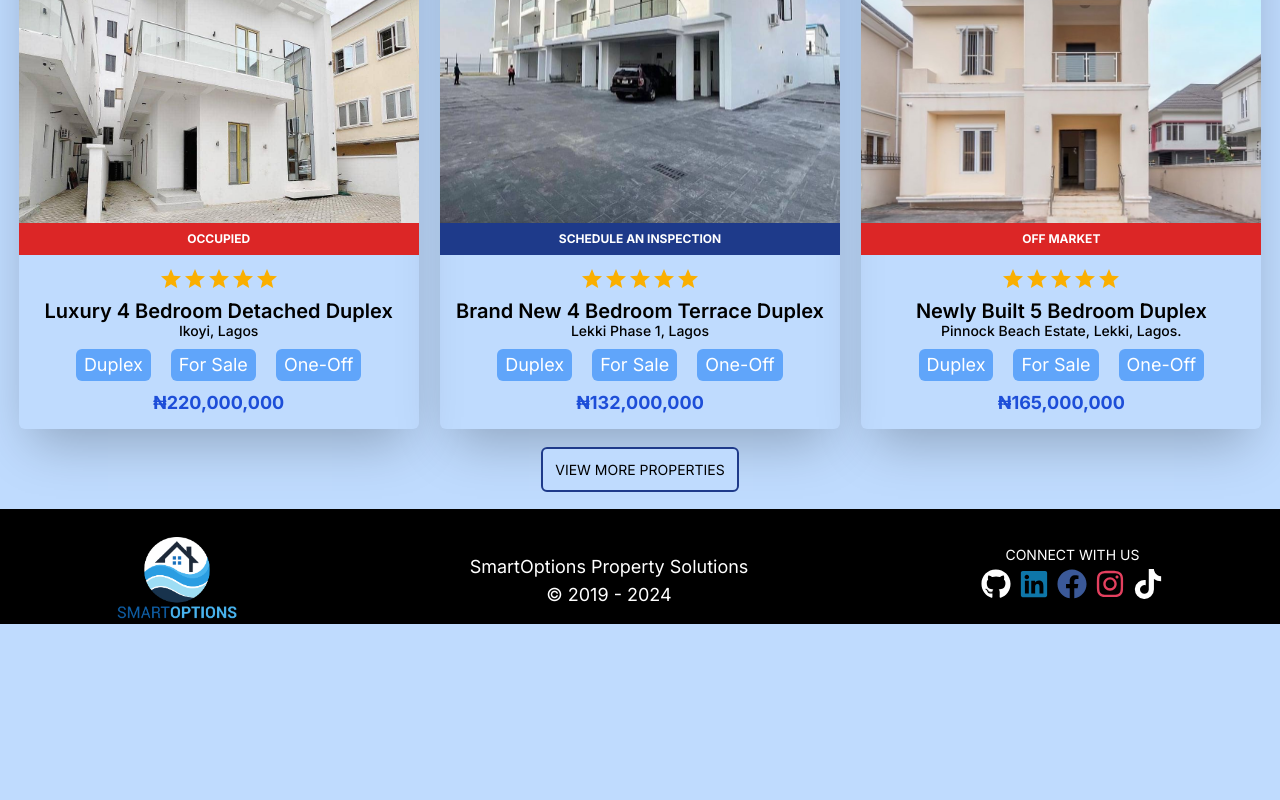
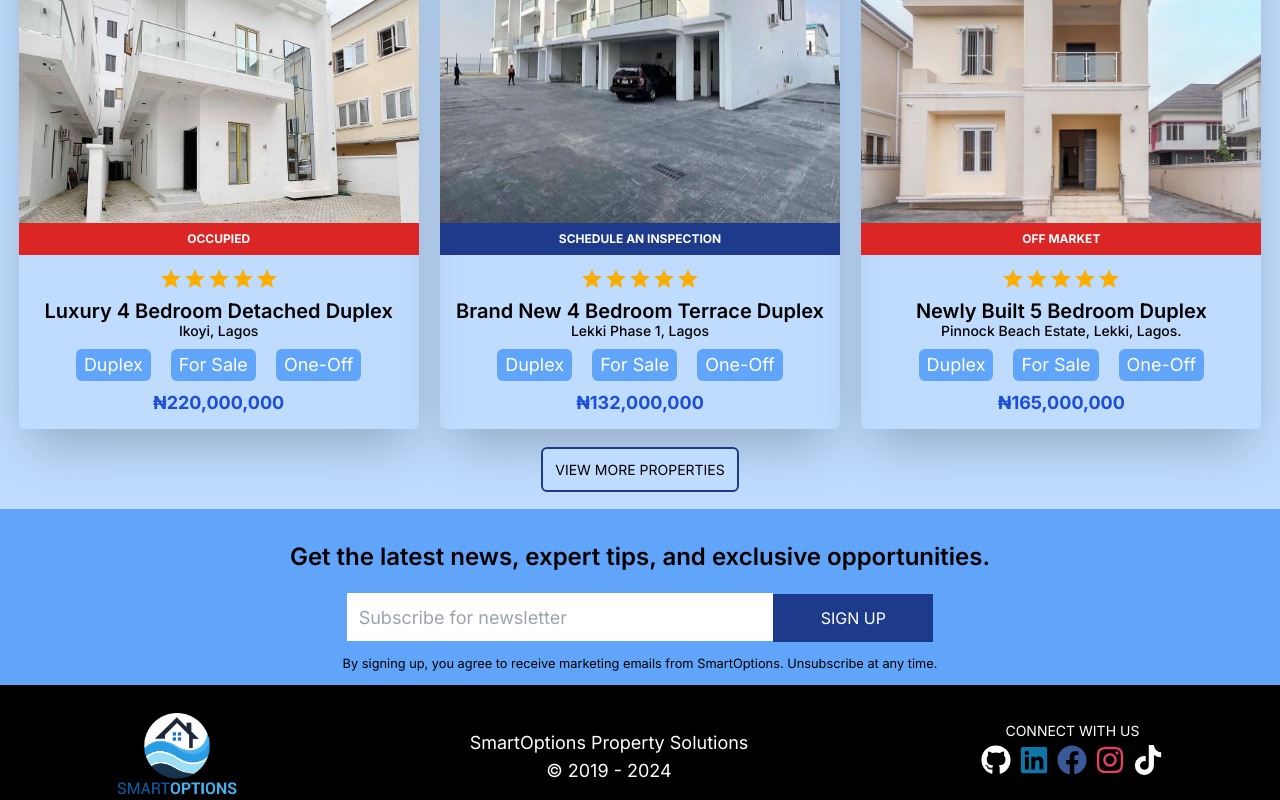
Before and after one commit to luap-trams/june_Final_capstone, a Next.js app: page / in a window 1280 px wide. Shown: the part 981-1781 px from the top of the page. Before the commit the page ends 1605 px from the top, so only its background shows below. Built offline with nearby package versions, Linux system fonts and the light colour scheme.

Commit message:
feat: add newsletter form element

```diff
--- a/src/app/page.jsx
+++ b/src/app/page.jsx
@@ -8,6 +8,7 @@ import { FaHeart } from 'react-icons/fa';
 import { FaWhatsapp } from 'react-icons/fa';
 import { FaPhone } from 'react-icons/fa';
 import { FaEnvelope } from 'react-icons/fa';
+import { Roboto } from 'next/font/google';
 
 
 export default function Home() {
@@ -30,6 +31,17 @@ export default function Home() {
 
 {/* PropertyList component on main div */}
         <PropertyLists />
+
+        <div className='newsletter h-44 w-full pt-8 bg-blue-400 m-auto text-center'>
+          <p className='text-md md:text-2xl font-semibold'>Get the latest news, expert tips, and exclusive opportunities.</p>
+
+<form action="https://formsubmit.co/3084d15bc47759fb2b4ce5bf4dfd3a91" method="POST">
+          <input className='h-7 w-3/6 text-xs mt-3 p-1.5 md:text-lg md:h-12 md:w-2/6 md:mt-5 md:p-3 'type='email' id='email' name='email' placeholder='Subscribe for newsletter' />
+          <label htmlFor="email" id='email' name='email'></label>
+          <button className=' text-white text-xs h-7 w-20  md:text-base md:h-12 md:w-40 md:mb-2 bg-blue-900 hover:bg-blue-800 text-center uppercase' type='submit' name='Sign up' id='Signup'>Sign up</button>
+</form>
+          <small className='sm:mb-2 md:mb-7 md:pb-3'>By signing up, you agree to receive marketing emails from SmartOptions. Unsubscribe at any time.</small>
+        </div>
           {/* <Header /> */}
 
           {/* <div className='relative group h-24 w-24 bg-blue-600 rounded-full  m-auto'> */}
```
